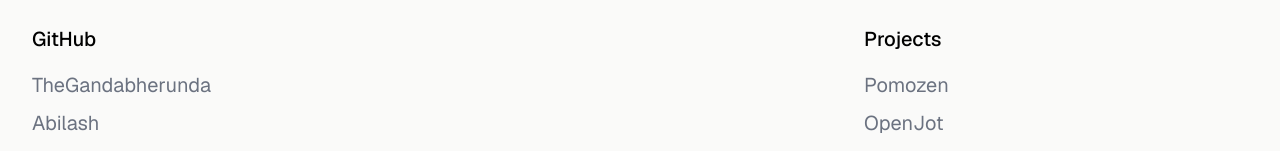
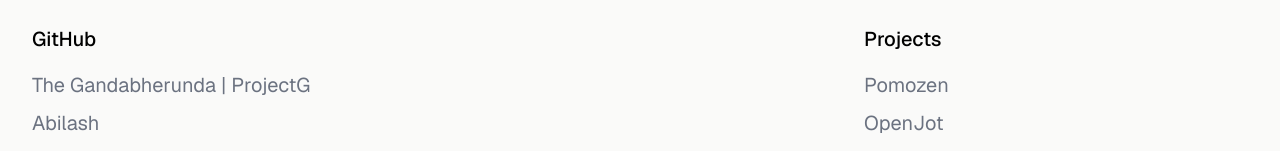
Before and after one commit to TheGandabherunda/thegandabherunda.github.io, a plain HTML site: page index.html in a window 1280 px wide. Shown: the part 2468-2619 px from the top of the page. Drawn offline with nearby package versions, Linux system fonts and the light colour scheme.

Commit message:
Update index.html

```diff
--- a/index.html
+++ b/index.html
@@ -165,7 +165,7 @@
             <div class="animate-on-load">
                 <h4 class="font-medium text-black mb-4 text-[20px]">GitHub</h4>
                 <ul class="text-[20px] space-y-2">
-                    <li><a href="https://github.com/TheGandabherunda" target="_blank" rel="noopener noreferrer" class="hover:text-black inline-flex items-center gap-2 group"><span>TheGandabherunda</span><span class="material-symbols-outlined text-[20px] leading-none max-w-0 overflow-hidden transition-none group-hover:transition-all group-hover:duration-300 group-hover:ease-in-out group-hover:max-w-xl">arrow_outward</span></a></li>
+                    <li><a href="https://github.com/TheGandabherunda" target="_blank" rel="noopener noreferrer" class="hover:text-black inline-flex items-center gap-2 group"><span>The Gandabherunda | ProjectG</span><span class="material-symbols-outlined text-[20px] leading-none max-w-0 overflow-hidden transition-none group-hover:transition-all group-hover:duration-300 group-hover:ease-in-out group-hover:max-w-xl">arrow_outward</span></a></li>
                     <li><a href="https://github.com/abisri99" target="_blank" rel="noopener noreferrer" class="hover:text-black inline-flex items-center gap-2 group"><span>Abilash</span><span class="material-symbols-outlined text-[20px] leading-none max-w-0 overflow-hidden transition-none group-hover:transition-all group-hover:duration-300 group-hover:ease-in-out group-hover:max-w-xl">arrow_outward</span></a></li>
                     <li><a href="https://github.com/arunuserx" target="_blank" rel="noopener noreferrer" class="hover:text-black inline-flex items-center gap-2 group"><span>Arun</span><span class="material-symbols-outlined text-[20px] leading-none max-w-0 overflow-hidden transition-none group-hover:transition-all group-hover:duration-300 group-hover:ease-in-out group-hover:max-w-xl">arrow_outward</span></a></li>
                 </ul>
```
